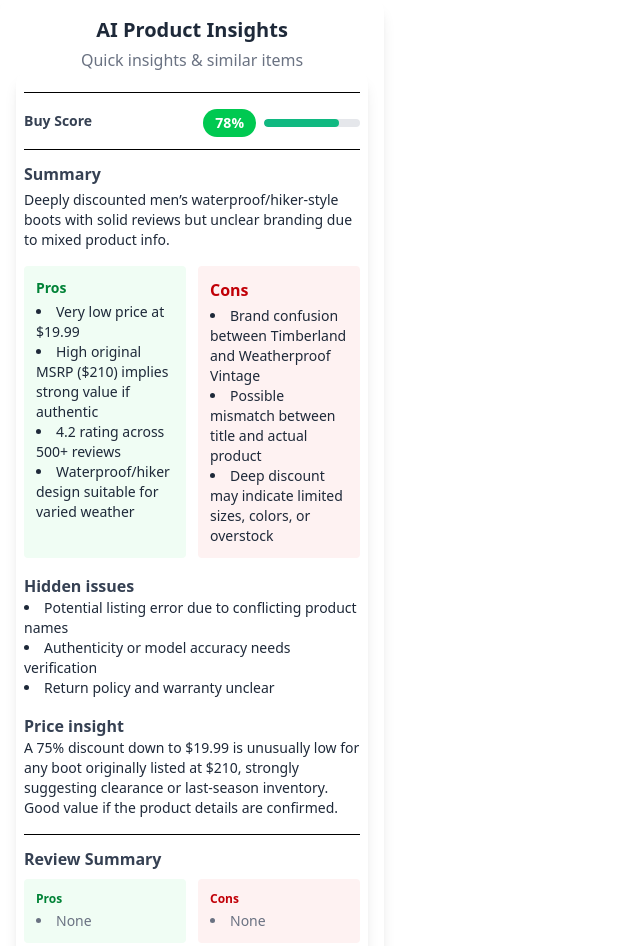
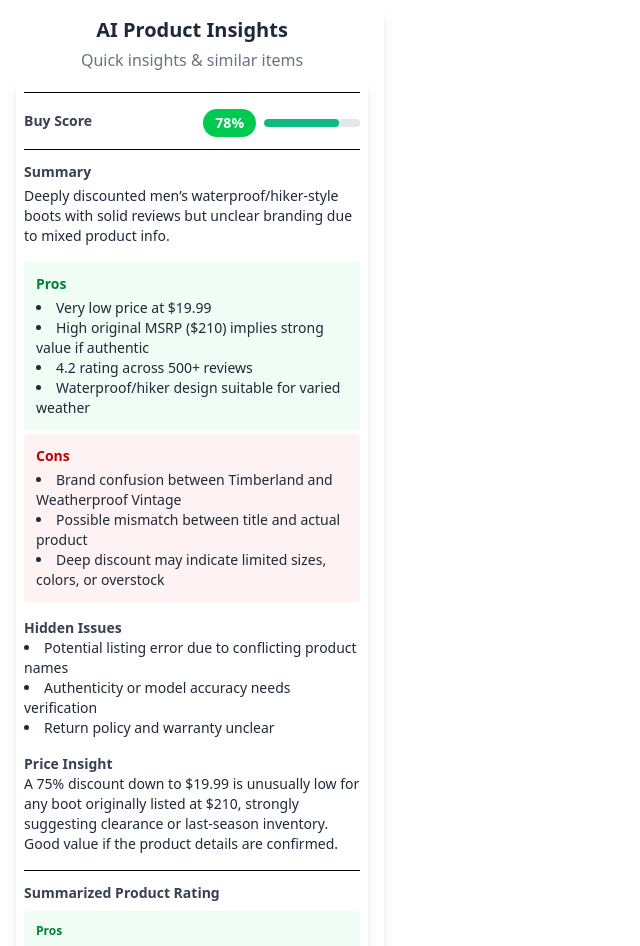
Before and after one commit to syedsohailahmed/ai_insight_frontend, a Vue app: page / in a window 1280 px wide. Shown: the top 946 px of the page, without its empty margins (0-640 px from the left). Built offline with nearby package versions, Linux system fonts and the light colour scheme.

Commit message:
fix issues

```diff
--- a/src/AnalysisCard.vue
+++ b/src/AnalysisCard.vue
@@ -22,12 +22,12 @@
 
     <!-- Summary -->
     <section class="mb-4">
-      <h2 class="text-m font-semibold text-gray-700 mb-1">Summary</h2>
+      <h2 class="text-sm font-semibold text-gray-700 mb-1">Summary</h2>
       <p class="text-sm text-gray-800">{{ analysisData.analysis.summary }}</p>
     </section>
 
     <!-- Pros & Cons -->
-    <section class="grid grid-cols-2 gap-3 mb-4">
+    <section class="flex flex-col mb-4">
       <div class="bg-green-50 p-3 rounded">
         <h3 class="text-sm font-semibold text-green-700 mb-1">Pros</h3>
         <ul class="list-disc list-inside text-sm text-gray-800">
@@ -36,8 +36,8 @@
         </ul>
       </div>
 
-      <div class="bg-red-50 p-3 rounded">
-        <h3 class="text-m font-semibold text-red-700 mb-1">Cons</h3>
+      <div class="bg-red-50 p-3 rounded mt-1">
+        <h3 class="text-sm font-semibold text-red-700 mb-1">Cons</h3>
         <ul class="list-disc list-inside text-sm text-gray-800">
           <li v-for="(c, i) in analysisData.analysis.cons" :key="'con-' + i">{{ c }}</li>
           <li v-if="!analysisData.analysis.cons.length" class="text-gray-500">No cons detected</li>
@@ -47,22 +47,16 @@
 
     <!-- Hidden Issues & Alternatives -->
     <section class="mb-4">
-      <h3 class="text-m font-semibold text-gray-700">Hidden issues</h3>
+      <h3 class="text-sm font-semibold text-gray-700">Hidden Issues</h3>
       <ul class="list-disc list-inside text-sm text-gray-800 mb-2">
         <li v-for="(h, i) in analysisData.analysis.hiddenIssues" :key="'hid-' + i">{{ h }}</li>
         <li v-if="!analysisData.analysis.hiddenIssues.length" class="text-gray-500">None found</li>
       </ul>
-
-      <!-- <h3 class="text-sm font-semibold text-gray-700">Alternatives</h3>
-      <ul class="list-disc list-inside text-sm text-gray-800">
-        <li v-for="(a, i) in analysisData.analysis.alternatives" :key="'alt-' + i">{{ a }}</li>
-        <li v-if="!analysisData.analysis.alternatives.length" class="text-gray-500">No alternatives suggested</li>
-      </ul> -->
     </section>
 
     <!-- Price insight -->
     <section class="mb-4">
-      <h3 class="text-m font-semibold text-gray-700">Price insight</h3>
+      <h3 class="text-sm font-semibold text-gray-700">Price Insight</h3>
       <p class="text-sm text-gray-800">{{ analysisData.analysis.priceInsight }}</p>
     </section>
 
@@ -70,9 +64,9 @@
 
     <!-- Review Summary -->
     <section class="mb-4">
-      <h3 class="text-m font-semibold text-gray-700 mb-2">Review Summary</h3>
+      <h3 class="text-sm font-semibold text-gray-700 mb-2">Summarized Product Rating</h3>
 
-      <div class="grid grid-cols-2 gap-3">
+      <div class="flex flex-col">
         <div class="bg-green-50 p-3 rounded">
           <div class="text-xs text-green-700 font-semibold mb-1">Pros</div>
           <div class="text-sm text-gray-800">
@@ -83,7 +77,7 @@
           </div>
         </div>
 
-        <div class="bg-red-50 p-3 rounded">
+        <div class="bg-red-50 p-3 rounded mt-2">
           <div class="text-xs text-red-700 font-semibold mb-1">Cons</div>
           <div class="text-sm text-gray-800">
             <ul class="list-disc list-inside">
@@ -104,7 +98,7 @@
 
     <!-- Similar products -->
     <section>
-      <h3 class="text-sm font-semibold text-gray-700 mb-2">Similar products</h3>
+      <h3 class="text-sm font-semibold text-gray-700 mb-2">Similar & Recommended Products</h3>
       <ul class="space-y-2 max-h-40 overflow-auto">
         <li v-for="(s, i) in analysisData.similar" :key="'sim-' + i" class="p-2 rounded hover:bg-gray-50">
           <a :href="s.url" target="_blank" class="flex items-start gap-3">
```
